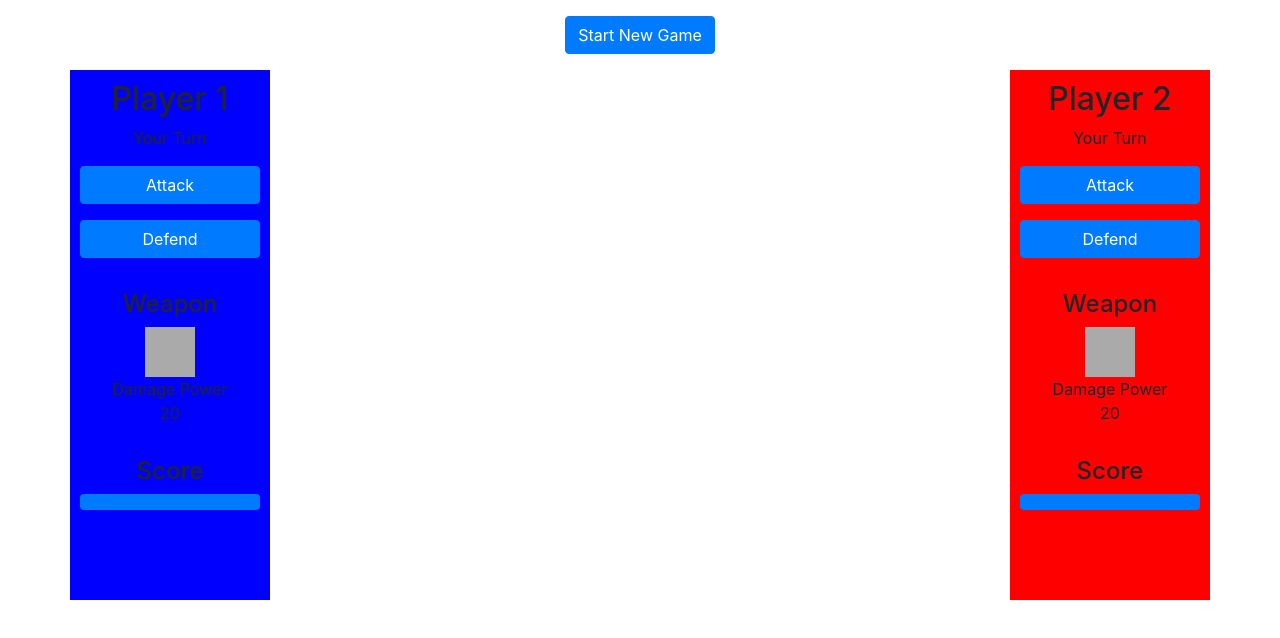
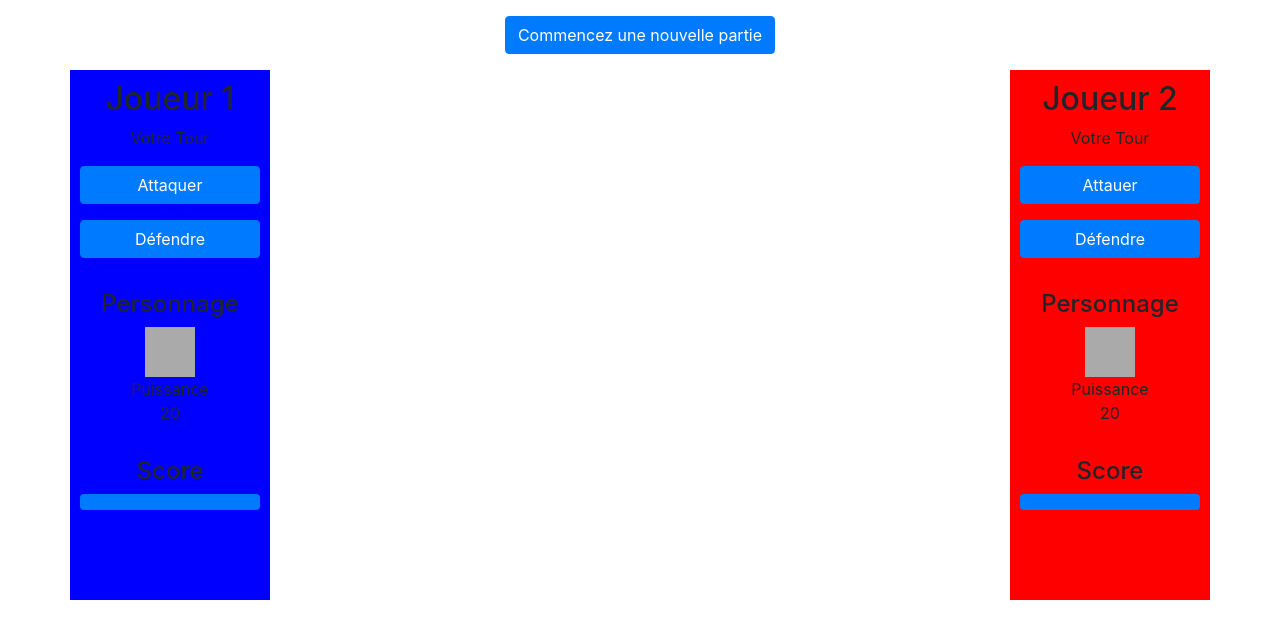
Before and after one commit to benjaminscheubel/projetJeux, a website: page index.html in a window 1280 px wide. Drawn offline with nearby package versions, Linux system fonts and the light colour scheme.

Commit message:
jeux assez bien

```diff
--- a/index.html
+++ b/index.html
@@ -17,10 +17,10 @@
             <div class="modal-content">
                 <div class="modal-body text-center">
                     <img id="celebration-img" src="img/celebration.png" alt="celebration">
-                    <p class="lead">The winner is "<span id="winner" class="strong">mm</span>"</p>
+                    <p class="lead">Le gagnant est "<span id="winner" class="strong">mm</span>"</p>
                 </div>
                 <div class="modal-footer">
-                    <button type="button" class="btn btn-default" data-dismiss="modal">Close</button>
+                    <button type="button" class="btn btn-default" data-dismiss="modal">Fermer</button>
                 </div>
             </div>
 
@@ -28,28 +28,28 @@
     </div>
     <!-- new game button -->
     <header id="game-panel" class="my-3">
-        <button id="new-game" type="button" class="btn btn-primary">Start New Game</button>
+        <button id="new-game" type="button" class="btn btn-primary">Commencez une nouvelle partie</button>
     </header>
 
     <div class="container">
         <div class="row d-flex justify-content-between">
             <!-- Player 1 game panel -->
             <div id="playerOne-panel" class="col player-panel text-center">
-                <h2>Player 1</h2>
+                <h2>Joueur 1</h2>
                 <p id="playerOne-turn">
-                    Your Turn
+                    Votre Tour
                 </p>
                 <button id="playerOne-attack" type="button" class="btn btn-primary btn-block  my-3 mx-auto"
-                   >Attack</button>
+                   >Attaquer</button>
                 <button id="playerOne-defend" type="button" class="btn btn-primary btn-block  my-3 mx-auto"
-                    >Defend</button>
+                    >Défendre</button>
                 <div class="weapon-panel py-3">
-                    <h4>Weapon</h4>
+                    <h4>Personnage</h4>
                     <div id="playerOne-weapon">
                     </div>
                     <div >
                         <div>
-                            Damage Power
+                            Puissance
                         </div>
                         <div id="playerOne-damagePower" >
                             20
@@ -75,21 +75,21 @@
 
             <!-- Player 2 game panel -->
             <div id="playerTwo-panel" class="col player-panel text-center">
-                <h2>Player 2</h2>
+                <h2>Joueur 2</h2>
                 <p id="playerTwo-turn">
-                    Your Turn
+                    Votre Tour
                 </p>
                 <button id="playerTwo-attack" type="button" class="btn btn-primary btn-block  my-3 mx-auto"
-                    >Attack</button>
+                    >Attauer</button>
                 <button id="playerTwo-defend" type="button" class="btn btn-primary btn-block  my-3 mx-auto"
-                    >Defend</button>
+                    >Défendre</button>
                 <div class="weapon-panel py-3">
-                    <h4>Weapon</h4>
+                    <h4>Personnage</h4>
                     <div id="playerTwo-weapon">
                     </div>
                     <div>
                         <div>
-                            Damage Power
+                            Puissance
                         </div>
                         <div id="playerTwo-damagePower">
                             20
--- a/js/Player.js
+++ b/js/Player.js
@@ -1,35 +1,39 @@
 class Player  {
+
   constructor(playerName) {
-      //player properties
+
       this.name=playerName;
       this.score = 100;
-
       $('#' + this.name +'-score').html(this.score);
       this.initializePlayer();
+
   }
 
     fight = (nextPlayer) => {
+      //Activation du des boutons pour le prochain joueur
       nextPlayer.enableFight()
-      //set player fighting option to "attack"
+
       this.fightingOption="attack";
 
-      //get the damage power of the player
+      //reçoit les dommages
       let damagePower = this.perso.damages;
 
-      //check next player fighting option
+      //Mode de jeux
       if(nextPlayer.fightingOption==="defend")
         damagePower = (this.perso.damages/2);//if the next player is defending, the damage is divided by 2
 
       if(nextPlayer.score - damagePower > 0)
+      //Retrait du nombres de dommages au score
         nextPlayer.score = nextPlayer.score - damagePower;
-      else//if the next player has no score left, he lose
+      else
+      //Si le score est à 0 alors perdu
       {
         nextPlayer.score = 0
         if(nextPlayer.name == "playerTwo")
         $('#winner').html('Player 1');
         else
         $('#winner').html('Player 2');
-        //display celebration panel
+        //Gagné
         $('#CelebrationModal').modal('show');
 
       }
@@ -37,12 +41,11 @@ class Player  {
       $('#' + nextPlayer.name +'-score').html(nextPlayer.score);
       $('#' + nextPlayer.name +'-visualScore').css("width", nextPlayer.score + "%").attr("aria-valuenow", nextPlayer.score);
 
-      //set next player fighting option to default ("attack")
+
       nextPlayer.fightingOption="attack";
-      //switch players turn
-      // this.disableFight();
+
       if(nextPlayer.score > 0) {
-      // nextPlayer.enableFight();
+      nextPlayer.enableFight();
       }
   }
 
```
Also changed, not shown: js/Main.js (+10 -11 lines).
